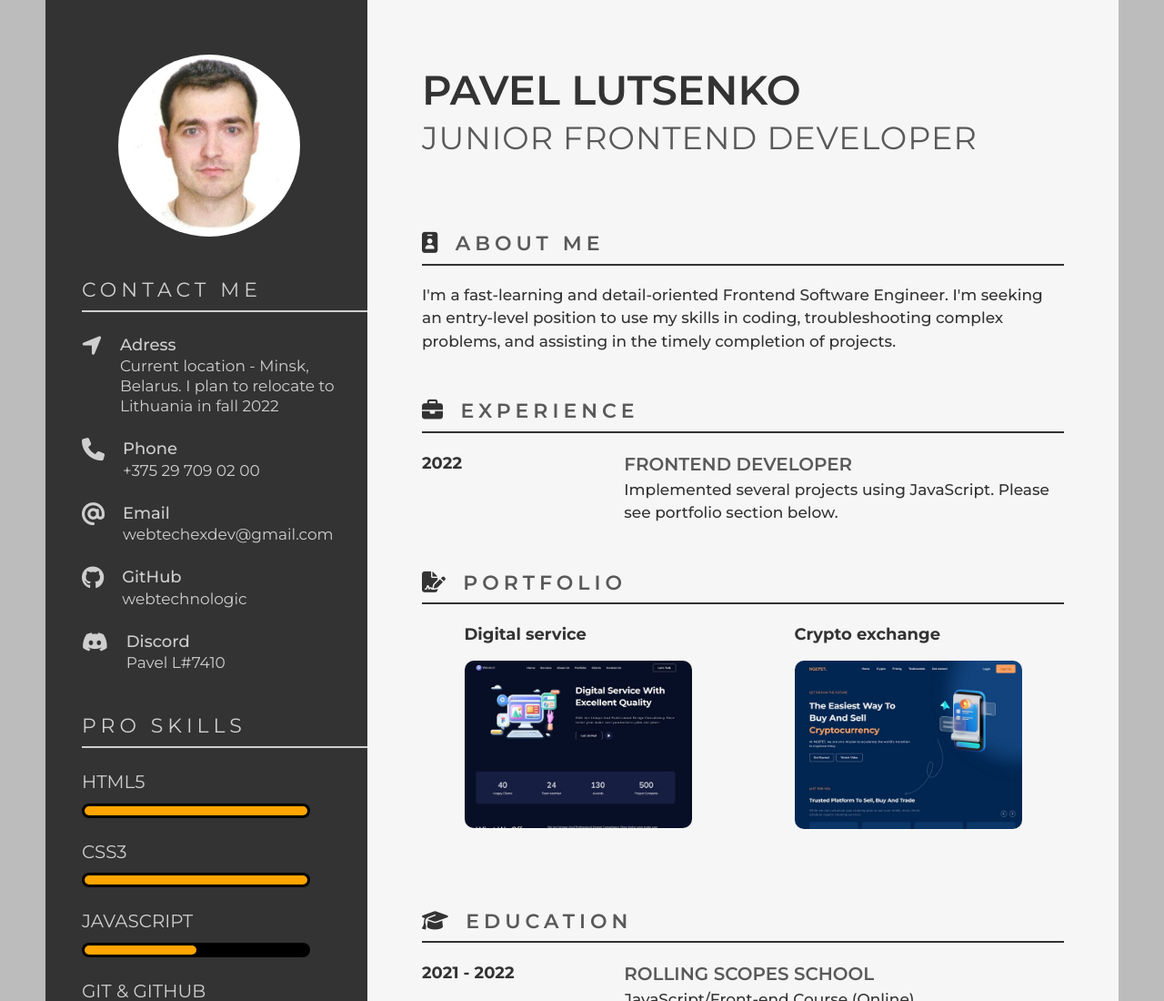
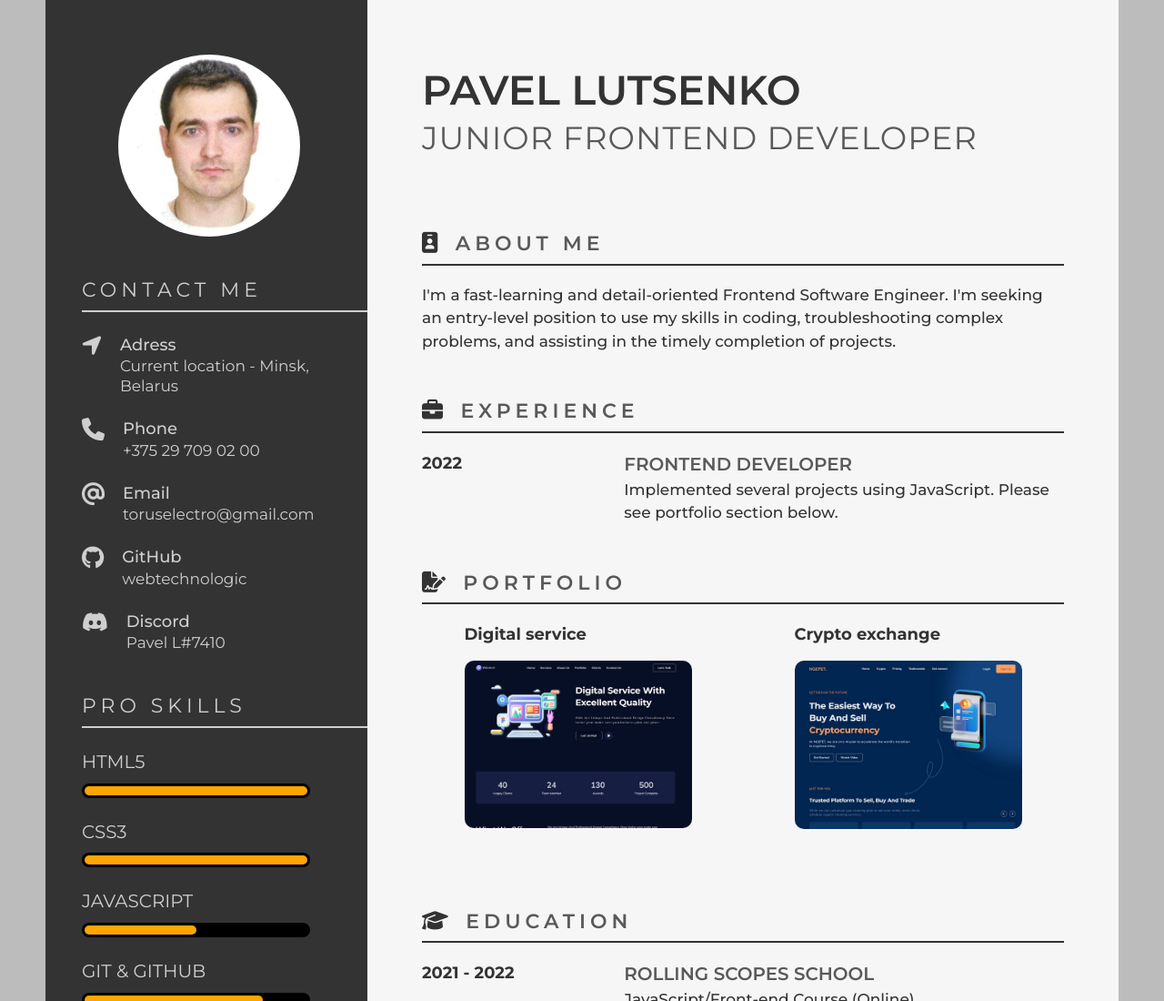
Before and after one commit to webtechnologic/cv, a plain HTML site: page index.html in a window 1280 px wide. Shown: the top 1100 px of the page at 91% size. Drawn offline with Linux system fonts and the light colour scheme.

Commit message:
Update index.html

```diff
--- a/index.html
+++ b/index.html
@@ -42,7 +42,7 @@
                         <i class="fa-solid fa-location-arrow"></i>
                         <div>
                             <p>Adress</p>
-                            <span>Current location - Minsk, Belarus. I plan to relocate to Lithuania in fall 2022</span>
+                            <span>Current location - Minsk, Belarus</span>
                         </div>
                     </div>
                     <div class="wrapper-conact">
@@ -56,7 +56,7 @@
                         <i class="fa-solid fa-at"></i>
                         <div>
                             <p>Email</p>
-                            <span>webtechexdev@gmail.com</span><br>
+                            <span>toruselectro@gmail.com</span><br>
                         </div>
                     </div>
                     <div class="wrapper-conact">
```
